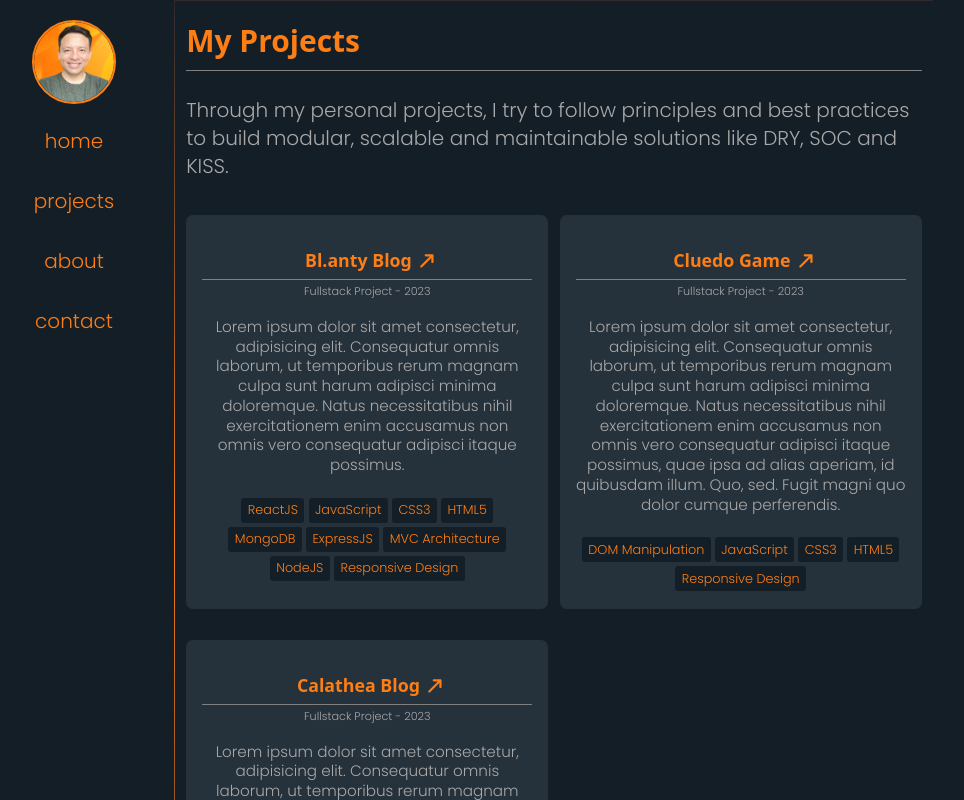
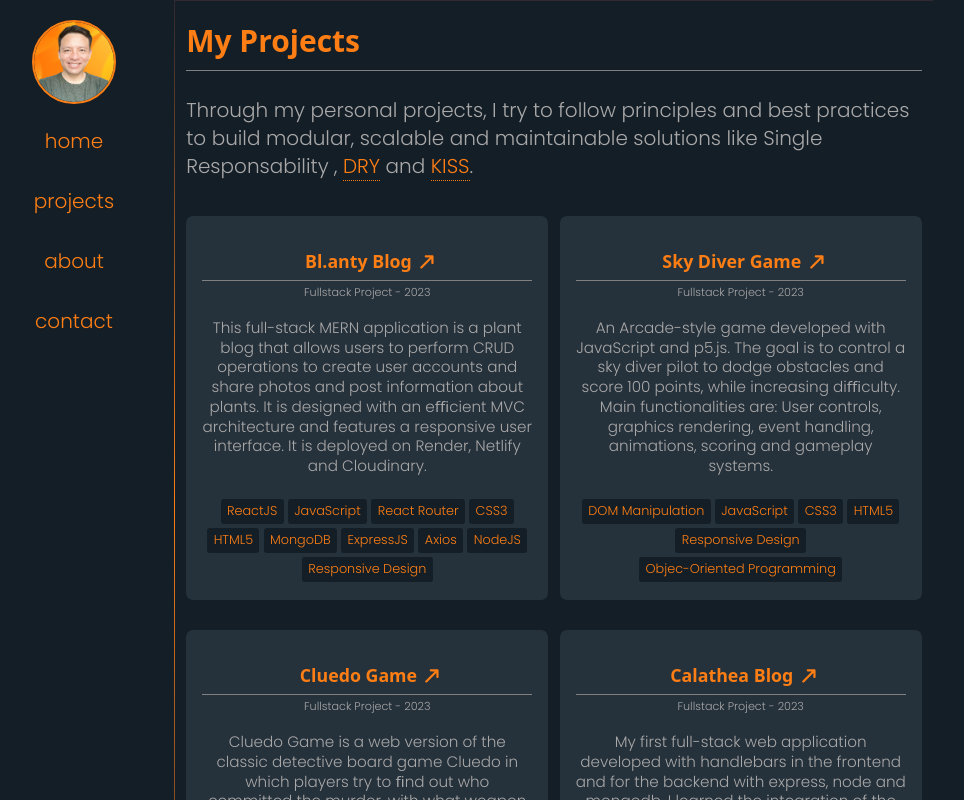
Before and after one commit to juaneugenio/myportfolioweb, a React (Vite) app: page /projects in a window 1280 px wide. Shown: the top 800 px of the page, without its empty margins (186-1150 px from the left). Built offline with nearby package versions, Linux system fonts and the light colour scheme; no server answers.

Commit message:
Improving text in About and Projects pages

```diff
--- a/src/App.css
+++ b/src/App.css
@@ -208,6 +208,7 @@ strong {
 
 .tooltip:hover .tooltiptext {
 	visibility: visible;
+	font-size: 0.9rem;
 }
 /* RESPONSIVE SECTION */
 @media screen and (max-width: 700px) {
--- a/src/data.json
+++ b/src/data.json
@@ -25,25 +25,37 @@
 		],
 		"projects": [
 			{
-				"id": "01",
+				"id": "04",
 				"name": "Bl.anty Blog",
 				"type": "Fullstack",
 				"img": "src/assets/profile-pic.png",
 				"year": "2023",
 				"devs": ["eugenio"],
 				"url": "https://blanty.netlify.app/",
-				"description": "Lorem ipsum dolor sit amet consectetur, adipisicing elit. Consequatur omnis laborum, ut temporibus rerum magnam culpa sunt harum adipisci minima doloremque. Natus necessitatibus nihil exercitationem enim accusamus non omnis vero consequatur adipisci itaque possimus.",
+				"description": "This full-stack MERN application is a plant blog that allows users to perform CRUD operations to create user accounts and share photos and post information about plants. It is designed with an eﬃcient MVC architecture and features a responsive user interface. It is deployed on Render, Netlify and Cloudinary.",
 				"techs": [
 					"ReactJS",
 					"JavaScript",
+					"React Router",
 					"CSS3",
 					"HTML5",
 					"MongoDB",
 					"ExpressJS",
-					"MVC Architecture",
+					"Axios",
 					"NodeJS",
 					"Responsive Design"
 				]
+			},
+			{
+				"id": "03",
+				"name": "Sky Diver Game",
+				"type": "Fullstack",
+				"img": "src/assets/profile-pic.png",
+				"year": "2023",
+				"devs": ["eugenio"],
+				"url": "https://cluedojs-play.netlify.app/",
+				"description": "An Arcade-style game developed with JavaScript and p5.js. The goal is to control a sky diver pilot to dodge obstacles and score 100 points, while increasing diﬃculty. Main functionalities are: User controls, graphics rendering, event handling, animations, scoring and gameplay systems.",
+				"techs": ["DOM Manipulation", "JavaScript", "CSS3", "HTML5", "Responsive Design", "Objec-Oriented Programming"]
 			},
 			{
 				"id": "02",
@@ -53,25 +65,26 @@
 				"year": "2023",
 				"devs": ["eugenio"],
 				"url": "https://cluedojs-play.netlify.app/",
-				"description": "Lorem ipsum dolor sit amet consectetur, adipisicing elit. Consequatur omnis laborum, ut temporibus rerum magnam culpa sunt harum adipisci minima doloremque. Natus necessitatibus nihil exercitationem enim accusamus non omnis vero consequatur adipisci itaque possimus, quae ipsa ad alias aperiam, id quibusdam illum. Quo, sed. Fugit magni quo dolor cumque perferendis.",
-				"techs": ["DOM Manipulation", "JavaScript", "CSS3", "HTML5", "Responsive Design"]
+				"description": "Cluedo Game is a web version of the classic detective board game Cluedo in which players try to ﬁnd out who committed the murder, with what weapon and in which room. The game implements a responsive single-page application with an intuitive and eﬀective user interface.",
+				"techs": ["DOM Manipulation", "JavaScript", "CSS3", "HTML5", "Responsive Design", "Objec-Oriented Programming"]
 			},
 			{
-				"id": "03",
+				"id": "01",
 				"name": "Calathea Blog",
 				"type": "Fullstack",
 				"img": "src/assets/profile-pic.png",
 				"year": "2023",
 				"devs": ["eugenio", "anna-velarde"],
 				"url": " ./assets/profile-pic.png",
-				"description": "Lorem ipsum dolor sit amet consectetur, adipisicing elit. Consequatur omnis laborum, ut temporibus rerum magnam culpa sunt harum adipisci minima doloremque. Natus necessitatibus nihil exercitationem enim accusamus non omnis vero consequatur adipisci itaque possimus, quae ipsa ad alias aperiam, id quibusdam illum. Quo, sed. Fugit magni quo dolor cumque perferendis.",
+				"description": "My first full-stack web application developed with handlebars in the frontend and for the backend with express, node and mongodb. I learned the integration of the front- and backend of an application, as well as database creation and accessibility with mongoDB.",
 				"techs": [
-					"ReactJS",
+					"Handlebars",
 					"JavaScript",
 					"CSS3",
 					"HTML5",
 					"MongoDB",
 					"ExpressJS",
+					"Routing",
 					"MVC Architecture",
 					"NodeJS",
 					"Responsive Design"
--- a/src/pages/About.jsx
+++ b/src/pages/About.jsx
@@ -45,8 +45,9 @@ function About({ variants }) {
 				enjoyed working as a Spanish teacher in several Bavarian public and private institutions.
 			</p>
 			<p>
-				However, with the advances in current technology, I think it’s time to revisit my technical roots, which have
-				always been part of me. I’m sure software development is the right way for me.
+				With the continuous scientific and technological advances, I believe it is time to return to my technical roots,
+				which have always been a part of me. And here I am, building my reality through this exciting adventure of web
+				development.
 			</p>
 			<h3>Work experience</h3>
 
--- a/src/pages/Projects.jsx
+++ b/src/pages/Projects.jsx
@@ -18,7 +18,15 @@ const Projects = ({ variants }) => {
 				<h2>My Projects</h2>
 				<p>
 					Through my personal projects, I try to follow principles and best practices to build modular, scalable and
-					maintainable solutions like DRY, SOC and KISS.
+					maintainable solutions like Single Responsability ,{" "}
+					<span className="tooltip">
+						DRY<span className="tooltiptext">Don't Repeat Yourself</span>
+					</span>{" "}
+					and{" "}
+					<span className="tooltip">
+						KISS<span className="tooltiptext">Keep It Simple, Silly</span>
+					</span>
+					.
 				</p>
 			</section>
 			<section className="projects-section-container">
```
